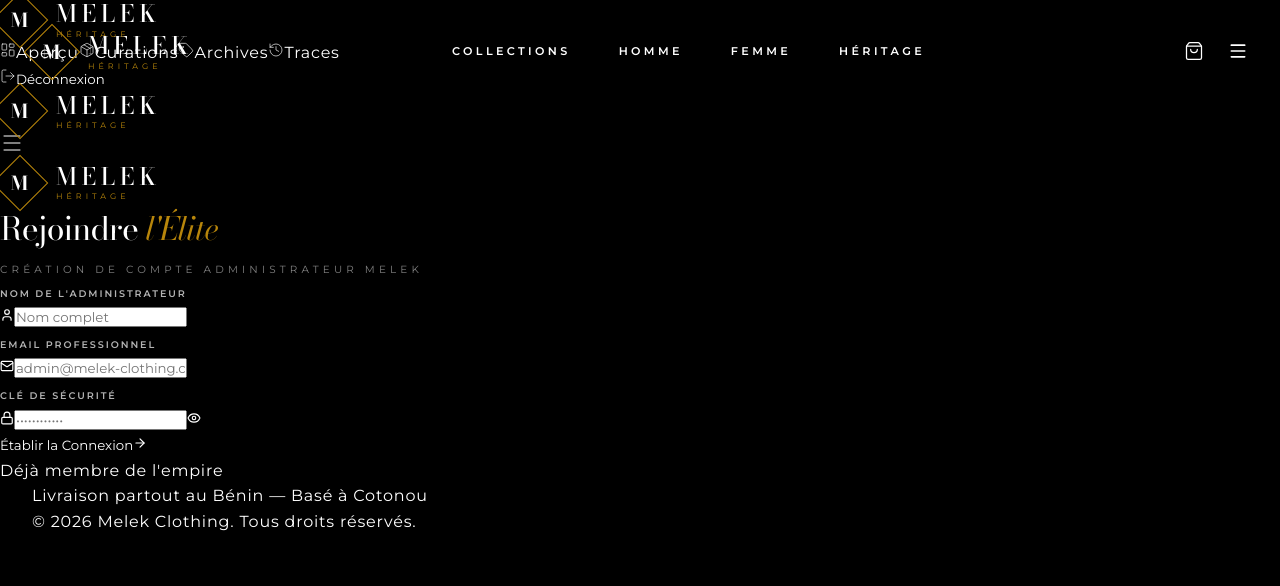
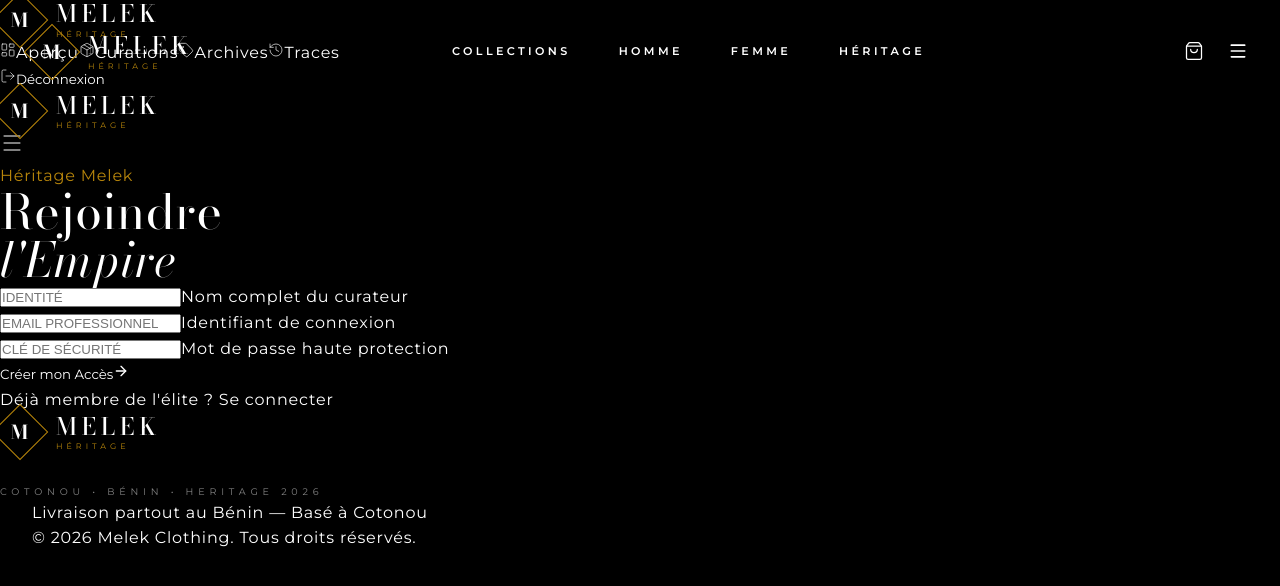
Before and after one commit to passivedrop-lab/melek-clothing, a Next.js app: page /admin/register in a window 1280 px wide. Shown: the top 586 px of the page. Built offline with nearby package versions, Linux system fonts and the light colour scheme.

Commit message:
style: admin couture visual reconstruction p2 (register & category flow)

```diff
--- a/src/app/admin/categories/page.tsx
+++ b/src/app/admin/categories/page.tsx
@@ -19,10 +19,10 @@
                     <h1 className="text-3xl font-serif mb-2">Gestion des Catégories</h1>
                     <p className="text-xs uppercase tracking-widest text-muted">Organisez votre catalogue par univers</p>
                 </div>
-                <button className="btn-premium">
+                <Link href="/admin/categories/nouveau" className="btn-premium">
                     <Plus size={16} />
                     Nouvelle Catégorie
-                </button>
+                </Link>
             </header>
 
             <div className="grid grid-cols-1 md:grid-cols-2 lg:grid-cols-3 gap-6">
--- a/src/app/admin/register/page.tsx
+++ b/src/app/admin/register/page.tsx
@@ -3,11 +3,10 @@
 import { useState } from 'react'
 import Logo from '@/components/ui/Logo'
 import { motion } from 'framer-motion'
-import { Eye, EyeOff, Lock, Mail, User, ArrowRight } from 'lucide-react'
+import { ArrowRight, Mail, Lock, User } from 'lucide-react'
 import Link from 'next/link'
 
 export default function AdminRegisterPage() {
-    const [showPassword, setShowPassword] = useState(false)
     const [loading, setLoading] = useState(false)
 
     const handleSubmit = (e: React.FormEvent) => {
@@ -19,113 +18,93 @@
     }
 
     return (
-        <div className="min-h-screen bg-black flex items-center justify-center p-6 relative overflow-hidden">
-            {/* Background Aesthetic */}
-            <div className="absolute inset-0 opacity-20">
-                <div className="absolute top-[-20%] right-[-10%] w-[50%] h-[50%] bg-accent/20 blur-[150px] rounded-full"></div>
-                <div className="absolute bottom-[-20%] left-[-10%] w-[50%] h-[50%] bg-accent/10 blur-[120px] rounded-full"></div>
+        <div className="min-h-screen grid grid-cols-1 lg:grid-cols-2 bg-black overflow-hidden">
+            {/* Left Side: Register Layout */}
+            <div className="flex items-center justify-center p-8 md:p-20 relative order-2 lg:order-1">
+                <motion.div
+                    initial={{ opacity: 0, x: -20 }}
+                    animate={{ opacity: 1, x: 0 }}
+                    transition={{ duration: 1, delay: 0.5 }}
+                    className="w-full max-w-sm"
+                >
+                    <div className="mb-16">
+                        <span className="text-accent text-[0.6rem] uppercase tracking-[0.4em] mb-4 block">Héritage Melek</span>
+                        <h1 style={{ fontFamily: 'Bodoni Moda', fontSize: '3rem', lineHeight: 1 }}>
+                            Rejoindre <br /> <span className="serif-italic">l'Empire</span>
+                        </h1>
                     </div>
 
-            <motion.div
-                initial={{ opacity: 0, y: 20 }}
-                animate={{ opacity: 1, y: 0 }}
-                transition={{ duration: 0.8 }}
-                className="w-full max-w-md relative z-10"
-            >
-                <div className="glass-dark border border-white/5 p-10 md:p-14 shadow-2xl relative">
-                    {/* Decorative Corner */}
-                    <div className="absolute top-0 left-0 w-16 h-16 border-t border-l border-accent/30 pointer-events-none"></div>
-                    <div className="absolute bottom-0 right-0 w-16 h-16 border-b border-r border-accent/30 pointer-events-none"></div>
-
-                    <div className="text-center mb-12">
-                        <motion.div
-                            initial={{ scale: 0.8, opacity: 0 }}
-                            animate={{ scale: 1, opacity: 1 }}
-                            transition={{ delay: 0.2 }}
-                            className="flex justify-center mb-8"
-                        >
-                            <Logo />
-                        </motion.div>
-
-                        <h1 style={{ fontFamily: 'Bodoni Moda', fontSize: '2rem', marginBottom: '0.5rem', letterSpacing: '-0.02em' }}>
-                            Rejoindre <span style={{ fontStyle: 'italic', color: 'var(--accent)' }}>l'Élite</span>
-                        </h1>
-                        <p style={{ fontSize: '0.65rem', textTransform: 'uppercase', letterSpacing: '0.4em', opacity: 0.5 }}>
-                            Création de compte administrateur Melek
-                        </p>
-                    </div>
-
-                    <form onSubmit={handleSubmit} className="space-y-6">
-                        <div className="space-y-2">
-                            <label style={{ fontSize: '0.6rem', textTransform: 'uppercase', letterSpacing: '0.2em', opacity: 0.7, fontWeight: 600 }}>Nom de l'Administrateur</label>
-                            <div className="relative border-b border-white/10 group focus-within:border-accent transition-colors duration-500">
-                                <User size={14} className="absolute left-0 top-1/2 -translate-y-1/2 text-muted group-focus-within:text-accent transition-colors" />
+                    <form onSubmit={handleSubmit} className="space-y-12">
+                        <div className="couture-group">
                             <input
                                 type="text"
                                 required
-                                    className="w-full bg-transparent px-8 py-4 text-xs font-light outline-none transition-all placeholder:opacity-20"
-                                    placeholder="Nom complet"
-                                    style={{ fontFamily: 'Montserrat' }}
+                                className="couture-input"
+                                placeholder="IDENTITÉ"
                             />
-                            </div>
+                            <label className="couture-label">Nom complet du curateur</label>
                         </div>
 
-                        <div className="space-y-2">
-                            <label style={{ fontSize: '0.6rem', textTransform: 'uppercase', letterSpacing: '0.2em', opacity: 0.7, fontWeight: 600 }}>Email Professionnel</label>
-                            <div className="relative border-b border-white/10 group focus-within:border-accent transition-colors duration-500">
-                                <Mail size={14} className="absolute left-0 top-1/2 -translate-y-1/2 text-muted group-focus-within:text-accent transition-colors" />
+                        <div className="couture-group">
                             <input
                                 type="email"
                                 required
-                                    className="w-full bg-transparent px-8 py-4 text-xs font-light outline-none transition-all placeholder:opacity-20"
-                                    placeholder="admin@melek-clothing.com"
-                                    style={{ fontFamily: 'Montserrat' }}
+                                className="couture-input"
+                                placeholder="EMAIL PROFESSIONNEL"
                             />
-                            </div>
+                            <label className="couture-label">Identifiant de connexion</label>
                         </div>
 
-                        <div className="space-y-2">
-                            <label style={{ fontSize: '0.6rem', textTransform: 'uppercase', letterSpacing: '0.2em', opacity: 0.7, fontWeight: 600 }}>Clé de Sécurité</label>
-                            <div className="relative border-b border-white/10 group focus-within:border-accent transition-colors duration-500">
-                                <Lock size={14} className="absolute left-0 top-1/2 -translate-y-1/2 text-muted group-focus-within:text-accent transition-colors" />
+                        <div className="couture-group">
                             <input
-                                    type={showPassword ? "text" : "password"}
+                                type="password"
                                 required
-                                    className="w-full bg-transparent px-8 py-4 text-xs font-light outline-none transition-all placeholder:opacity-20"
-                                    placeholder="••••••••••••"
-                                    style={{ fontFamily: 'Montserrat' }}
+                                className="couture-input"
+                                placeholder="CLÉ DE SÉCURITÉ"
                             />
-                                <button
-                                    type="button"
-                                    onClick={() => setShowPassword(!showPassword)}
-                                    className="absolute right-0 top-1/2 -translate-y-1/2 text-muted hover:text-white transition-colors"
-                                >
-                                    {showPassword ? <EyeOff size={14} /> : <Eye size={14} />}
-                                </button>
-                            </div>
+                            <label className="couture-label">Mot de passe haute protection</label>
                         </div>
 
-                        <div className="pt-4">
+                        <div className="pt-8">
                             <button
                                 disabled={loading}
-                                className="w-full py-5 bg-white text-black text-[0.7rem] font-bold uppercase tracking-[0.3em] hover:bg-accent hover:text-white transition-all duration-500 relative group overflow-hidden"
+                                className="couture-btn w-full"
                             >
-                                <span className="relative z-10 flex items-center justify-center gap-2">
-                                    {loading ? "Initialisation..." : "Établir la Connexion"}
-                                    {!loading && <ArrowRight size={14} className="group-hover:translate-x-1 transition-transform" />}
-                                </span>
+                                {loading ? "Initialisation..." : "Créer mon Accès"}
+                                {!loading && <ArrowRight size={16} />}
                             </button>
                         </div>
                     </form>
 
-                    <div className="mt-12 text-center">
+                    <footer className="mt-16">
                         <Link
                             href="/admin/login"
-                            className="text-[0.6rem] uppercase tracking-widest text-muted hover:text-accent transition-colors inline-flex items-center gap-2"
+                            className="text-[0.6rem] uppercase tracking-[0.3em] text-muted hover:text-accent transition-colors"
                         >
-                            Déjà membre de l'empire
+                            Déjà membre de l'élite ? Se connecter
                         </Link>
+                    </footer>
+                </motion.div>
             </div>
+
+            {/* Right Side: Editorial Image */}
+            <motion.div
+                initial={{ opacity: 0 }}
+                animate={{ opacity: 1 }}
+                transition={{ duration: 1.5 }}
+                className="hidden lg:block relative order-1 lg:order-2"
+            >
+                <div
+                    className="absolute inset-0 bg-cover bg-center grayscale opacity-60"
+                    style={{ backgroundImage: 'url("/register-bg.jpg")' }}
+                ></div>
+                <div className="absolute inset-0 bg-black/40"></div>
+
+                <div className="absolute top-20 right-20 text-right z-10">
+                    <Logo />
+                    <p style={{ marginTop: '2rem', fontSize: '0.6rem', textTransform: 'uppercase', letterSpacing: '0.5em', opacity: 0.5 }}>
+                        Cotonou • Bénin • Heritage 2026
+                    </p>
                 </div>
             </motion.div>
         </div>
```
Also changed, not shown: src/app/admin/categories/nouveau/page.tsx (added, +61 -0 lines), src/app/admin/produits/nouveau/page.tsx (+13 -3 lines), public/register-bg.jpg (added). Lines whose indentation alone changed are shown as unchanged.
